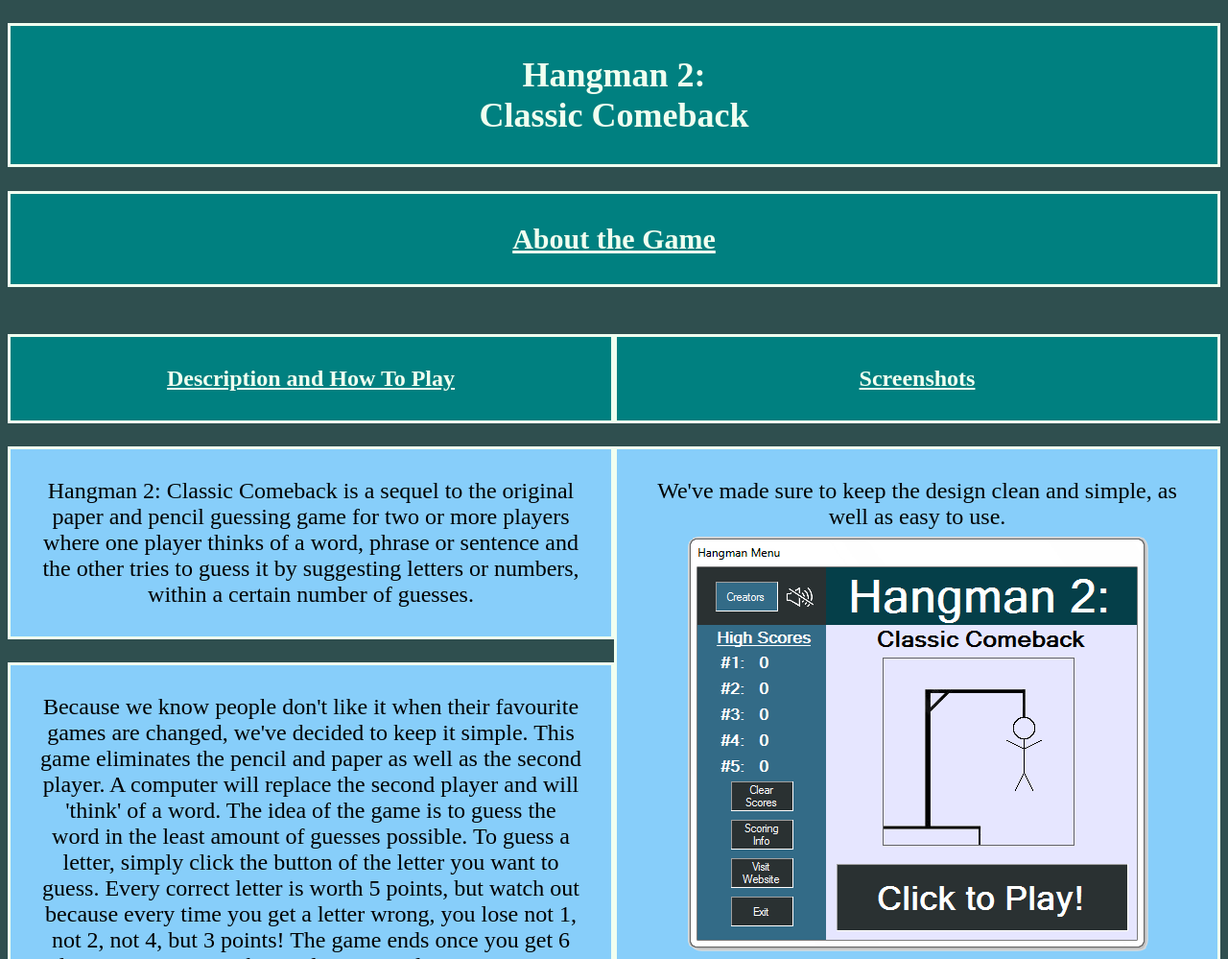
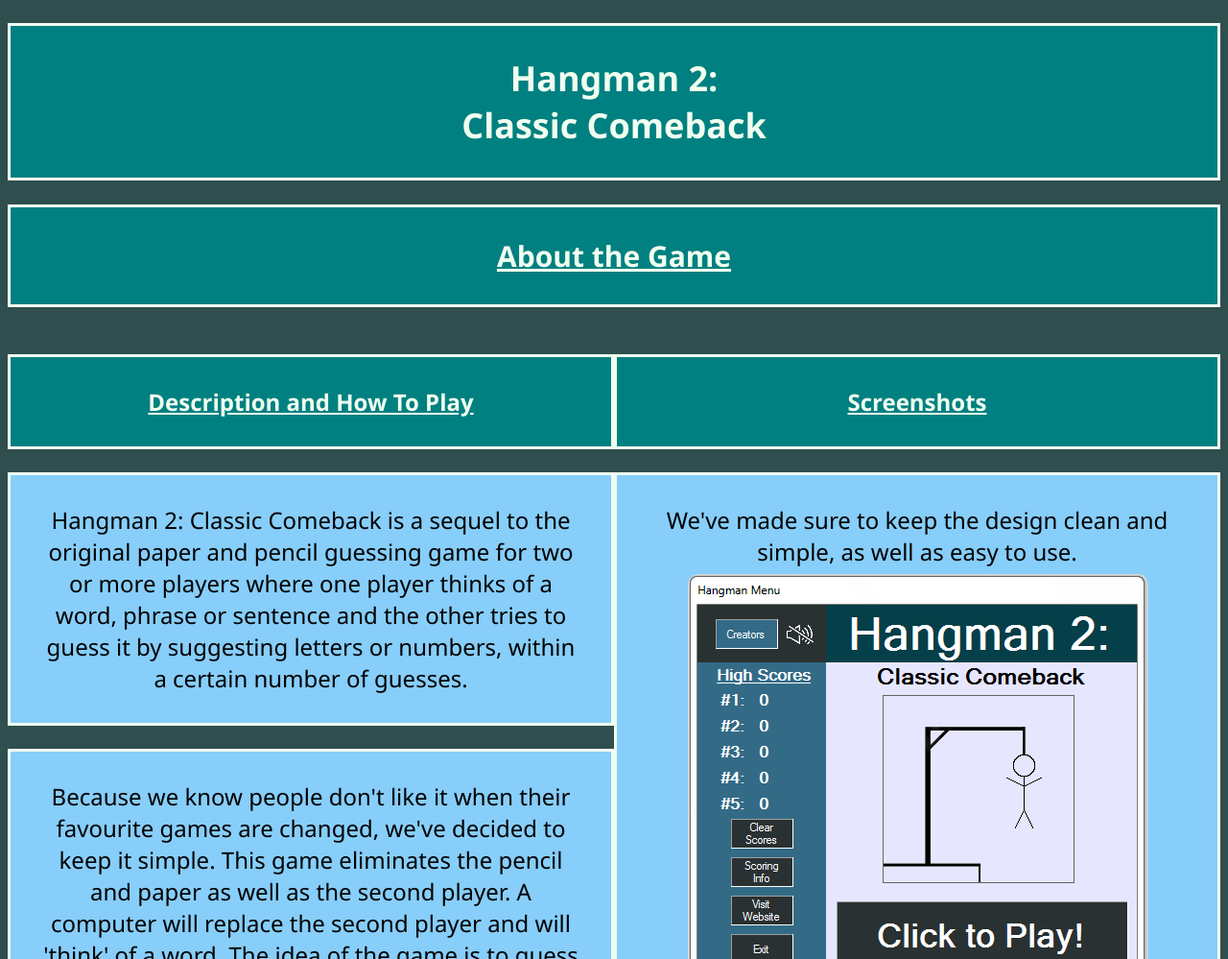
Before and after one commit to the404devs/hangman, a plain HTML site: page hangman_original/index.html in a window 1280 px wide. Shown: the top 999 px of the page at 96% size. Drawn offline with Linux system fonts and the light colour scheme.

Commit message:
font fix

```diff
--- a/hangman_original/index.html
+++ b/hangman_original/index.html
@@ -22,7 +22,7 @@ Description: We made a cool game called Hangman. It's called Hangman.
 			border-color: honeydew;
 			text-align: center;
 			color: honeydew;
-			font-family: microsoft sans serif;
+			font-family: "Segoe UI";
 			font-size: 36px;
 			padding: 30px;
 			font-style: normal;
@@ -33,7 +33,7 @@ Description: We made a cool game called Hangman. It's called Hangman.
 			border-color: honeydew;
 			text-align: center;
 			color: honeydew;
-			font-family: microsoft sans serif;
+			font-family: "Segoe UI";
 			font-size: 30px;
 			padding: 30px;
 			font-style: normal;
@@ -44,7 +44,7 @@ Description: We made a cool game called Hangman. It's called Hangman.
 			border-color: honeydew;
 			text-align: center;
 			color: honeydew;
-			font-family: microsoft sans serif;
+			font-family: "Segoe UI";
 			font-size: 24px;
 			padding: 30px;
 			font-style: normal;
@@ -55,7 +55,7 @@ Description: We made a cool game called Hangman. It's called Hangman.
 			border-color: honeydew;
 			text-align: center;
 			color: black;
-			font-family: microsoft sans serif;
+			font-family: "Segoe UI";
 			font-size: 24px;
 			padding: 30px;
 			font-style: normal;
```
